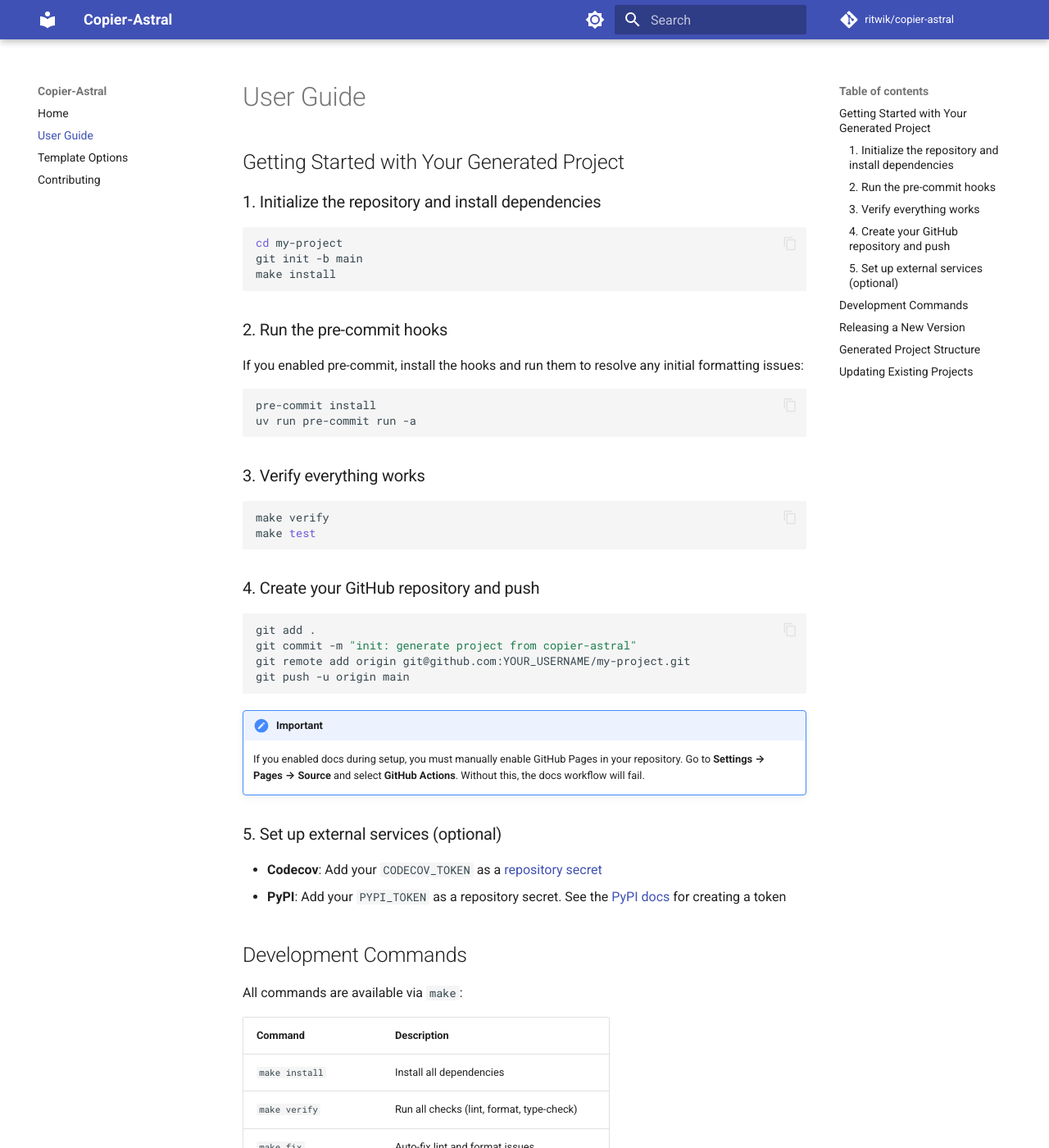
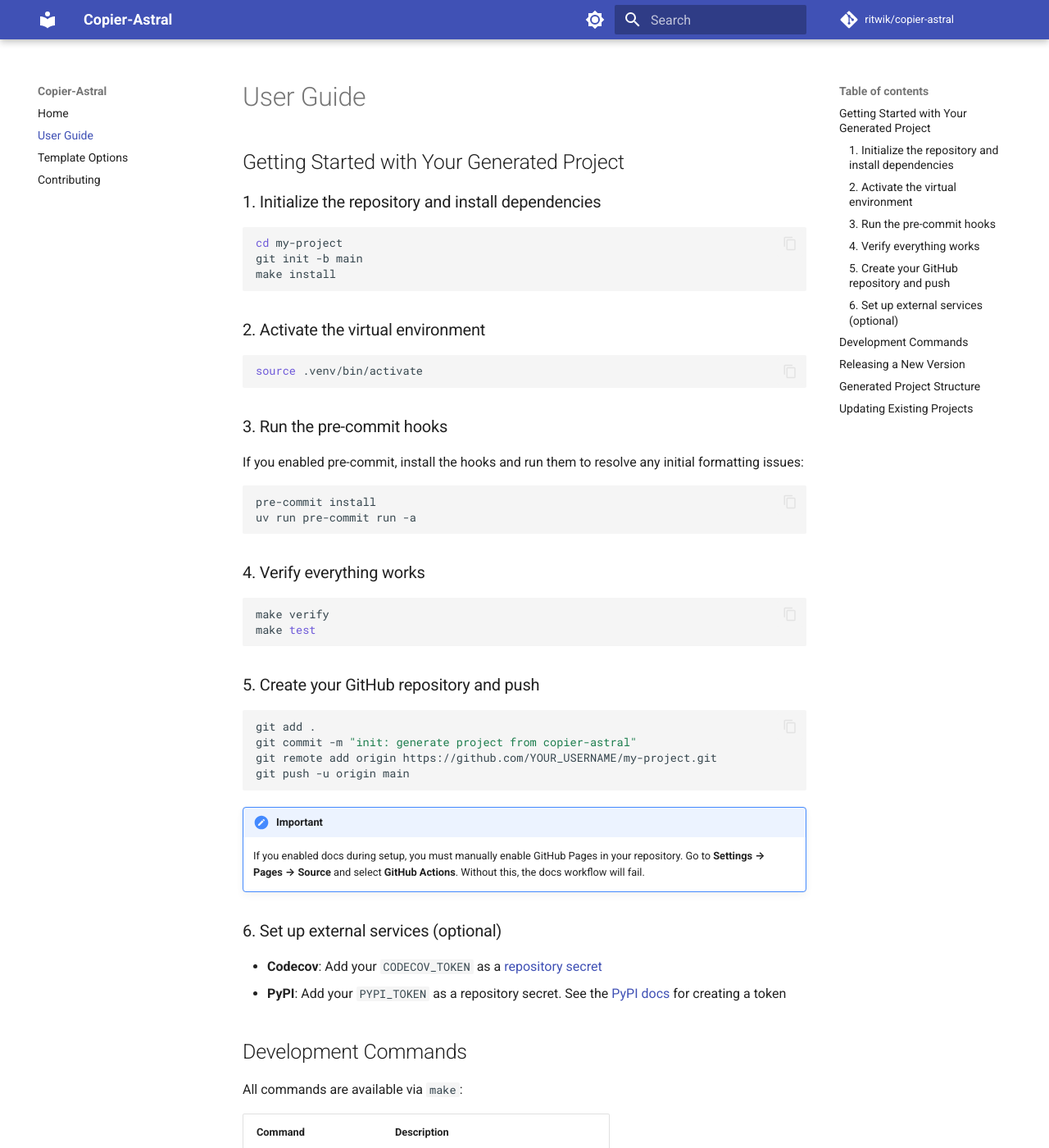
Before and after one commit to ritwiktiwari/copier-astral, an MkDocs documentation site: the page built from docs/guide.md, in a window 1280 px wide and 1400 px high. Shown: the whole window at 82% size. Built offline with MkDocs 1.6.1 and Material for MkDocs 9.7.7, drawn with Linux system fonts in a browser that asks for light colours; comment, search, counter and statistics services are not loaded.

Commit message:
docs: update docs to include virtual environment activation (#16)

````diff
--- a/docs/guide.md
+++ b/docs/guide.md
@@ -10,7 +10,13 @@
 make install
 ```
 
-### 2. Run the pre-commit hooks
+### 2. Activate the virtual environment
+
+```bash
+source .venv/bin/activate
+```
+
+### 3. Run the pre-commit hooks
 
 If you enabled pre-commit, install the hooks and run them to resolve any initial formatting issues:
 
@@ -19,26 +25,26 @@
 uv run pre-commit run -a
 ```
 
-### 3. Verify everything works
+### 4. Verify everything works
 
 ```bash
 make verify
 make test
 ```
 
-### 4. Create your GitHub repository and push
+### 5. Create your GitHub repository and push
 
 ```bash
 git add .
 git commit -m "init: generate project from copier-astral"
-git remote add origin git@github.com:YOUR_USERNAME/my-project.git
+git remote add origin https://github.com/YOUR_USERNAME/my-project.git
 git push -u origin main
 ```
 
 !!! important
     If you enabled docs during setup, you must manually enable GitHub Pages in your repository. Go to **Settings → Pages → Source** and select **GitHub Actions**. Without this, the docs workflow will fail.
 
-### 5. Set up external services (optional)
+### 6. Set up external services (optional)
 
 - **Codecov**: Add your `CODECOV_TOKEN` as a [repository secret](https://docs.github.com/en/actions/security-for-github-actions/security-guides/using-secrets-in-github-actions#creating-secrets-for-a-repository)
 - **PyPI**: Add your `PYPI_TOKEN` as a repository secret. See the [PyPI docs](https://pypi.org/help/#apitoken) for creating a token
````
